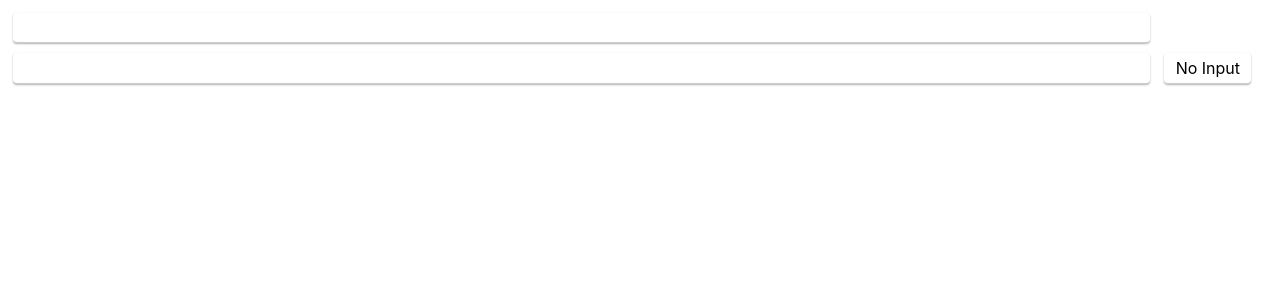
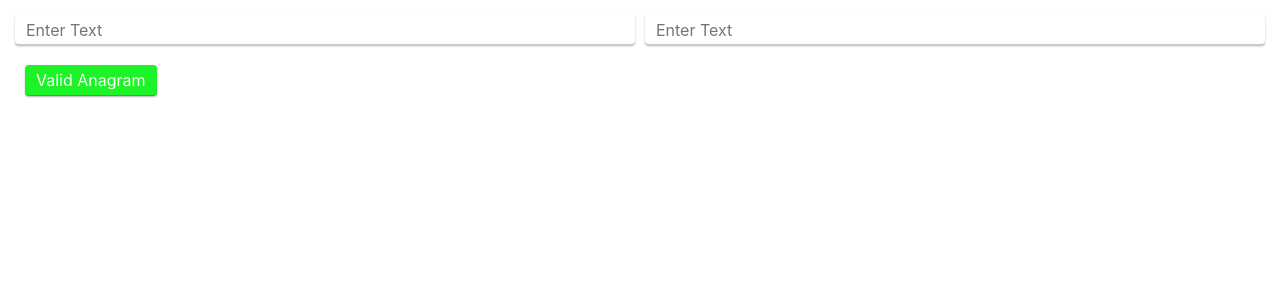
Before and after one commit to Creeper32605/anagram, a plain HTML site: page index.html in a window 1280 px wide. Drawn offline with Linux system fonts and the light colour scheme.

Commit message:
Update design

```diff
--- a/index.css
+++ b/index.css
@@ -1,12 +1,27 @@
 body {
 	font-family: BlinkMacSystemFont, 'Helvetica Neue', Helvetica, Roboto, sans-serif;
+	position: fixed;
+	display: -webkit-flex;
+	display: flex;
+	flex-direction: column;
+	top: 0;
+	left: 0;
+	margin: 0;
+	width: 100%;
+	height: 100%;
+}
+#inputs {
+	position: relative;
+	display: -webkit-flex;
+	display: flex;
+	padding: 10px;
 }
 input {
 	font: inherit;
 	border: none;
 	border-radius: 4px;
 	padding: .3em .7em;
-	width: 90%;
+	width: calc(50% - .6em);
 	margin: .3em;
 	box-sizing: border-box;
 	border-bottom: 1px solid rgba(0, 0, 0, 0.2);
@@ -15,6 +30,34 @@ input {
 input:focus {
 	outline: none;
 	border-bottom: 1px solid rgba(0, 0, 0, 0.4);
+}
+@media (max-width: 800px) {
+	#inputs {
+		display: block;
+	}
+	input {
+		width: calc(100% - .6em);
+		display: block;
+	}
+}
+#outputs {
+	position: relative;
+	display: -webkit-flex;
+	display: flex;
+	padding: 10px;
+	padding-top: 0;
+	width: 100%;
+	height: 100%;
+	overflow-x: hidden;
+	overflow-x: auto;
+}
+#st-out {
+	min-width: 120px;
+	height: 100%;
+	flex-shrink: 1;
+	flex-grow: 10;
+	box-sizing: border-box;
+	padding: 0 10px;
 }
 
 #err-table {
@@ -53,3 +96,17 @@ input:focus {
 	color: #fff;
 	background: #f43236;
 }
+
+#an-canvas {
+	width: calc(100% - 120px);
+	height: 100%;
+	display: block;
+}
+@media (min-width: 1000px) {
+	#st-out {
+		width: 200px;
+	}
+	#an-canvas {
+		width: calc(100% - 200px);
+	}
+}
--- a/index.html
+++ b/index.html
@@ -6,11 +6,17 @@
 		<link rel="stylesheet" href="index.css">
 	</head>
 	<body>
-		<input id="ana1">
-		<input id="ana2">
-		<span id="status">No Input</span><br>
-		<table id="err-table"></table>
-		<canvas id="an-canvas"></canvas>
+		<div id="inputs">
+			<input class="ana-input" id="ana1" placeholder="Enter Text" autocomplete="off">
+			<input class="ana-input" id="ana2" placeholder="Enter Text" autocomplete="off">
+		</div>
+		<div id="outputs">
+			<div id="st-out">
+				<span id="status">No Input</span><br>
+				<table id="err-table"></table>
+			</div>
+			<canvas id="an-canvas"></canvas>
+		</div>
 		<script src="index.js"></script>
 	</body>
 </html>
--- a/index.js
+++ b/index.js
@@ -57,22 +57,21 @@ Object.defineProperty(window, 'dp', {
 		return window.devicePixelRatio;
 	}
 });
+let checkValidity;
 let resizeCanvas = function() {
-	canv.width = innerWidth * dp;
-	canv.height = 200 * dp;
-	canv.style.width = innerWidth + 'px';
-	canv.style.height = 200 + 'px';
+	canv.width = parseInt(getComputedStyle(canv).width) * dp;
+	canv.height = parseInt(getComputedStyle(canv).height) * dp;
+	checkValidity();
 };
 let ctx = canv.getContext('2d');
-resizeCanvas();
-window.resize = resizeCanvas;
+window.addEventListener('resize', resizeCanvas);
 
 let updateCanvas = function() {
 	ctx.clearRect(0, 0, ctx.canvas.width, ctx.canvas.height);
 	ctx.fillStyle = '#000000';
 	ctx.font = (dp * 16) + 'px monospace';
 	ctx.textAlign = 'center';
-	let height = 150 * dp;
+	let height = Math.min(canv.height, 150 * dp);
 	let index = 0;
 	let chars = {};
 	for (let i of inp1.value) {
@@ -103,7 +102,7 @@ let updateCanvas = function() {
 	}
 };
 
-let checkValidity = function checkValidity() {
+checkValidity = function checkValidity() {
 	let i1 = countChars(inp1.value);
 	let i2 = countChars(inp2.value);
 	errt.innerHTML = '';
@@ -145,6 +144,8 @@ let checkValidity = function checkValidity() {
 	}
 	updateCanvas();
 };
+resizeCanvas();
+resizeCanvas();
 
 inp1.addEventListener('keyup', checkValidity);
 inp2.addEventListener('keyup', checkValidity);
```
